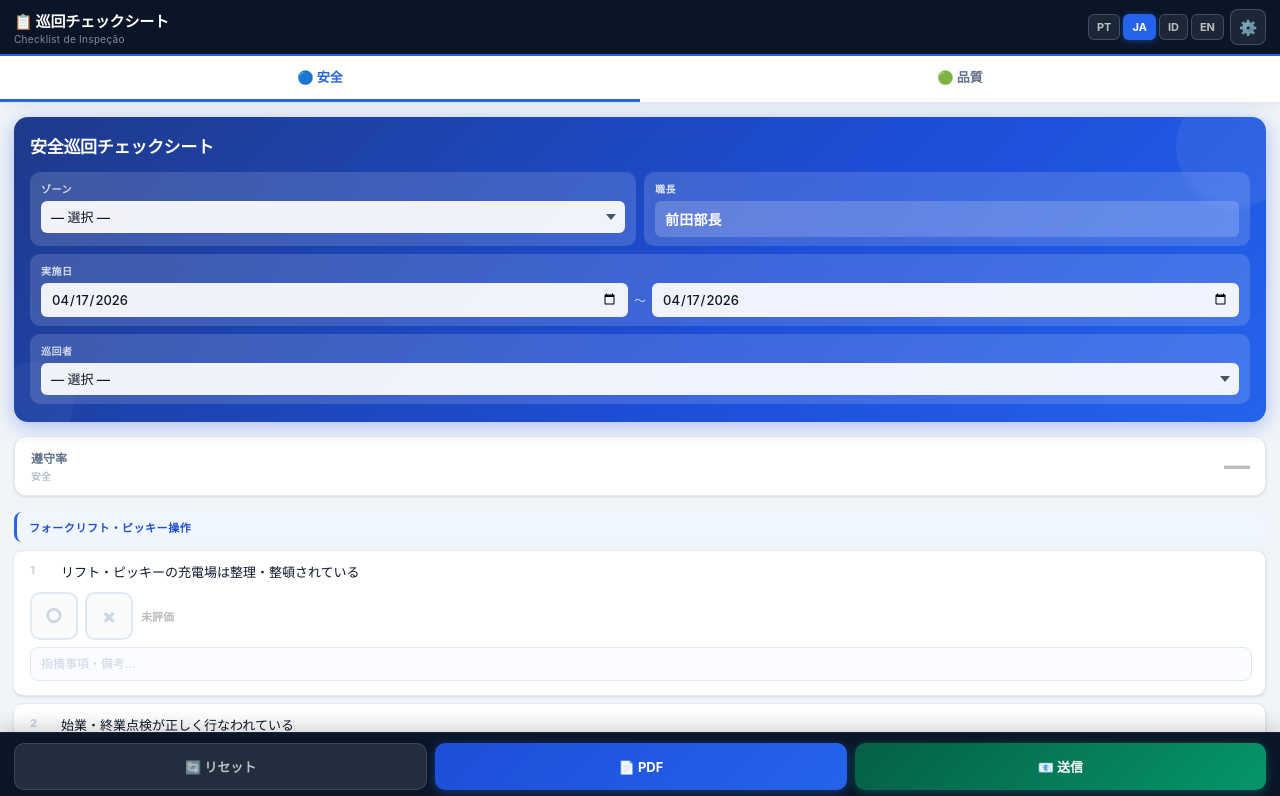
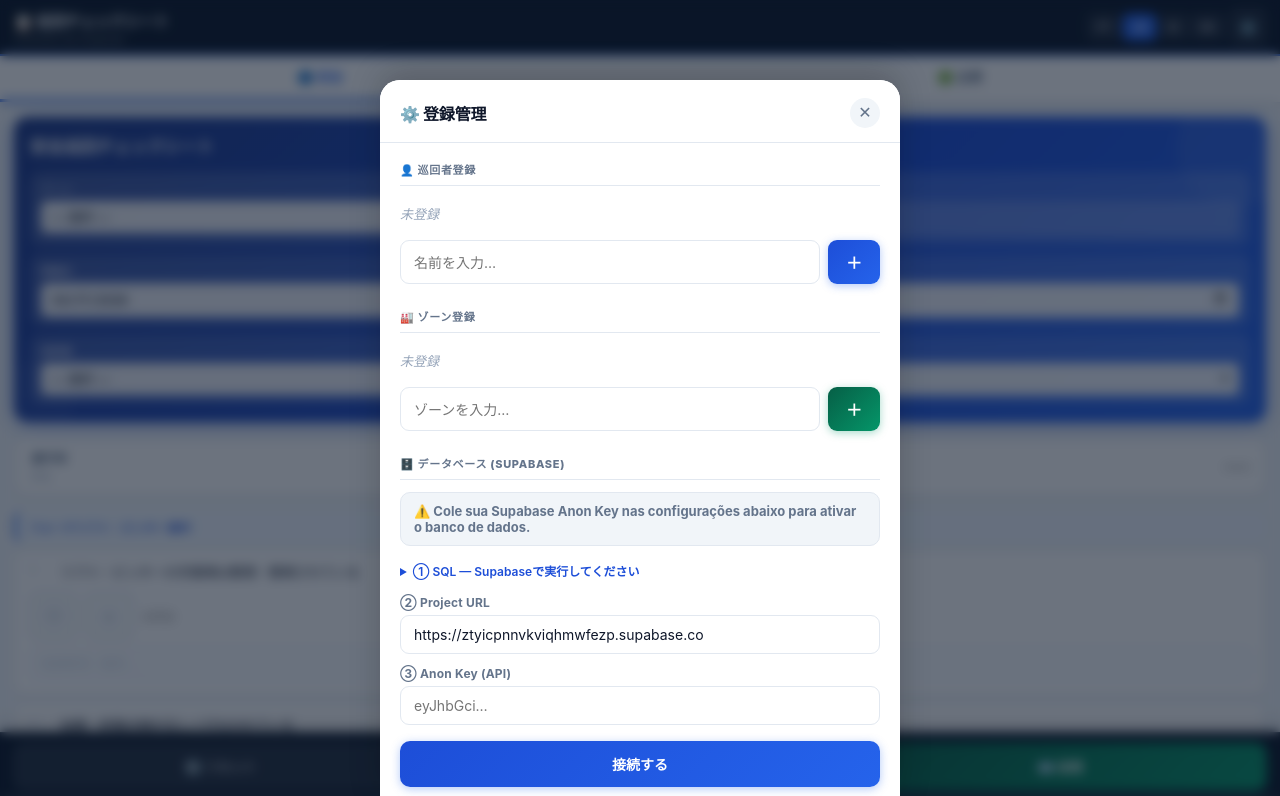
Before and after one commit to sakaguchi-m-svg/patrol-checklist, a plain HTML site: page index.html in a window 1280 px wide. Shown: the top 796 px of the page. Drawn offline with nearby package versions, Linux system fonts and the light colour scheme.

Commit message:
Fix: showSettings -> openSettings in init()

```diff
--- a/index.html
+++ b/index.html
@@ -1059,7 +1059,7 @@ function init(){
   } else if(!d.dbKey){
     // First run — show settings with key prompt
     setTimeout(()=>{
-      showSettings();
+      openSettings();
       setDbStatus('idle','⚠️ Cole sua Supabase Anon Key nas configurações abaixo para ativar o banco de dados.');
     },600);
   }
```
